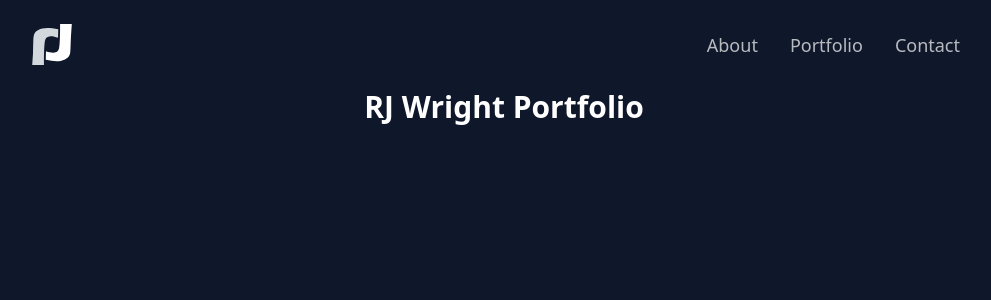
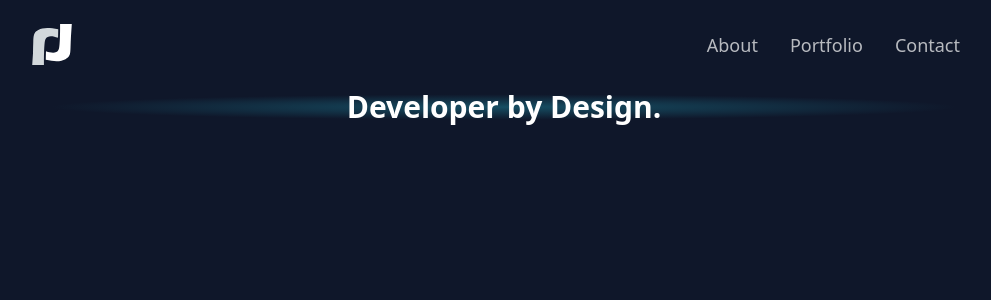
Before and after one commit to rjwrightme/svelte-portfolio, a Svelte app: page / in a window 1280 px wide. Shown: the top 300 px of the page, without its empty margins (136-1127 px from the left). Built offline with nearby package versions, Linux system fonts and the light colour scheme.

Commit message:
Extend Tailwind config to include radial gradients. Update h1 on App.svelte.

```diff
--- a/src/App.svelte
+++ b/src/App.svelte
@@ -4,5 +4,9 @@
 
 <main>
   <Header />
-  <h1 class="text-3xl font-bold text-center text-white">RJ Wright Portfolio</h1>
+  <div class="bg-gradient-radial from-cyan-900 via-slate-900 to-slate-900">
+    <h1 class="text-3xl font-bold text-center text-white">
+      Developer by Design.
+    </h1>
+  </div>
 </main>
--- a/tailwind.config.cjs
+++ b/tailwind.config.cjs
@@ -3,7 +3,11 @@
 module.exports = {
   content: ["../**/*.{html,js,svelte,ts}"],
   theme: {
-    extend: {},
+    extend: {
+      backgroundImage: {
+        "gradient-radial": "radial-gradient(var(--tw-gradient-stops))",
+      },
+    },
   },
   plugins: [],
 };
```
